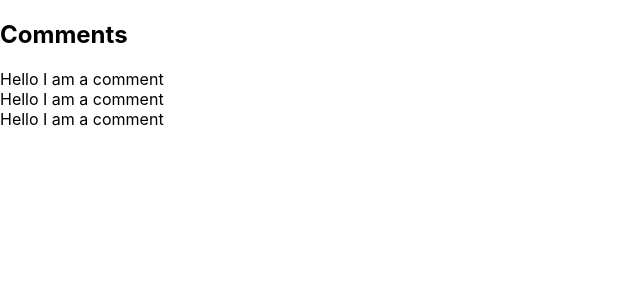
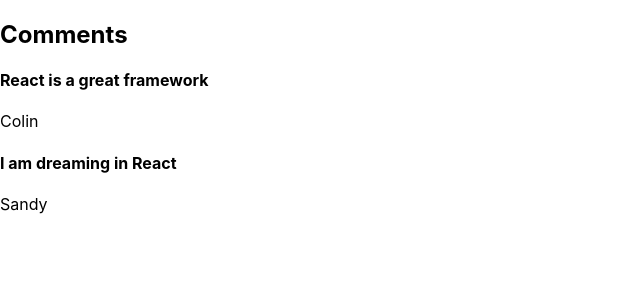
Before and after one commit to marcjrayner/comments_react, a React (Create React App) app: page / in a window 1280 px wide. Shown: the top 300 px of the page, without its empty margins (0-640 px from the left). Built offline with nearby package versions, Linux system fonts and the light colour scheme.

Commit message:
passes props down from commentlist to comment

```diff
--- a/src/components/Comment.js
+++ b/src/components/Comment.js
@@ -4,7 +4,8 @@
   render() {
     return(
       <div className="comment">
-        Hello I am a comment
+        <h4>{this.props.children}</h4>
+        <p>{this.props.author}</p>
       </div>
     )
   }
--- a/src/components/CommentList.js
+++ b/src/components/CommentList.js
@@ -5,10 +5,9 @@
   render() {
     return(
       <div className = "comment-list">
-        <Comment/>
-        <Comment/>
-        <Comment/>
-       </div>
+        <Comment author="Colin">React is a great framework</Comment>
+        <Comment author="Sandy">I am dreaming in React</Comment>
+      </div>
     )
   }
 }
```
